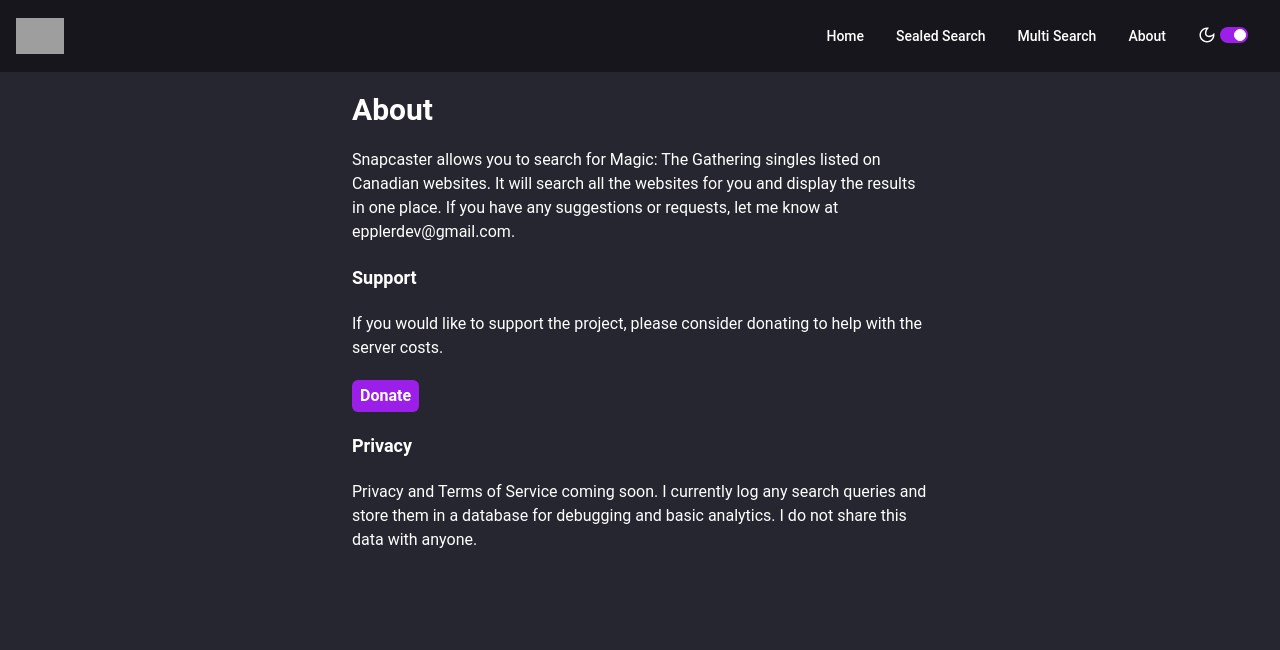
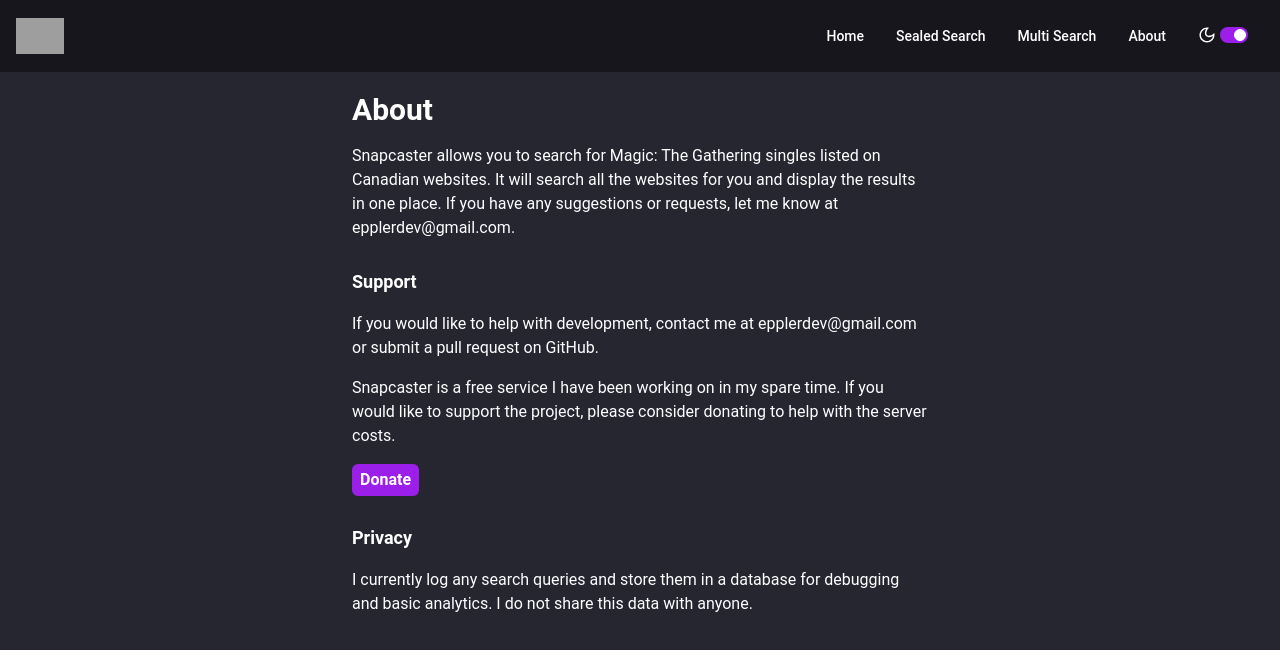
Before and after one commit to chrislegault/snapcasterv2-client, a React (Vite) app: page /about in a window 1280 px wide. Shown: the top 650 px of the page. Built offline with nearby package versions, Linux system fonts and the light colour scheme; grey boxes are pictures that could not be loaded.

Commit message:
about page revision

```diff
--- a/src/pages/About.jsx
+++ b/src/pages/About.jsx
@@ -1,37 +1,46 @@
 import React from 'react';
 
 export default function About() {
-    const openDonationLink = () => {
-        window.open('https://www.paypal.com/donate/?business=KK537LVP4TZ5Q&no_recurring=0&item_name=Thank+you+for+donating+to+snapcaster%2C+I+really+appreciate+your+support+%3A%29&currency_code=CAD', '_blank');
-    }
+  const openDonationLink = () => {
+    window.open(
+      'https://www.paypal.com/donate/?business=KK537LVP4TZ5Q&no_recurring=0&item_name=Thank+you+for+donating+to+snapcaster%2C+I+really+appreciate+your+support+%3A%29&currency_code=CAD',
+      '_blank',
+    );
+  };
   return (
     <>
-      <div className="max-w-xl mx-auto space-y-5 mt-5">
+      <div className="max-w-xl mx-auto space-y-7 mt-5">
+        <div>
         <h1 className="text-3xl font-bold">About</h1>
         <p className="mt-4">
-            Snapcaster allows you to search for Magic: The Gathering
-            singles listed on Canadian websites. It will search all the websites for you
-            and display the results in one place. If you have any
-            suggestions or requests, let me know at epplerdev@gmail.com.
+          Snapcaster allows you to search for Magic: The Gathering singles
+          listed on Canadian websites. It will search all the websites for you
+          and display the results in one place. If you have any suggestions or
+          requests, let me know at epplerdev@gmail.com.
         </p>
-        <h2 className="text-lg font-bold">
-            Support
-        </h2>
+        </div>
+        <div>
+        <h2 className="text-lg font-bold">Support</h2>
         <p className="mt-4">
-            If you would like to support the project, please consider donating to
-            help with the server costs.
+          If you would like to help with development, contact me at
+          epplerdev@gmail.com or submit a pull request on GitHub.
         </p>
-        <button className="btn" onClick={openDonationLink}>
-            Donate
+        <p className="mt-4">
+          Snapcaster is a free service I have been working on in my spare time.
+          If you would like to support the project, please consider donating to
+          help with the server costs.
+        </p>
+        <button className="btn mt-4" onClick={openDonationLink}>
+          Donate
         </button>
-        <h2 className="text-lg font-bold">
-            Privacy
-        </h2>
-        <p>
-            Privacy and Terms of Service coming soon. I currently log any search queries
-            and store them in a database for debugging and basic analytics. I do not
-            share this data with anyone.
+        </div>
+        <div>
+        <h2 className="text-lg font-bold">Privacy</h2>
+        <p className="mt-4">
+          I currently log any search queries and store them in a database for
+          debugging and basic analytics. I do not share this data with anyone.
         </p>
+        </div>
       </div>
     </>
   );
```
